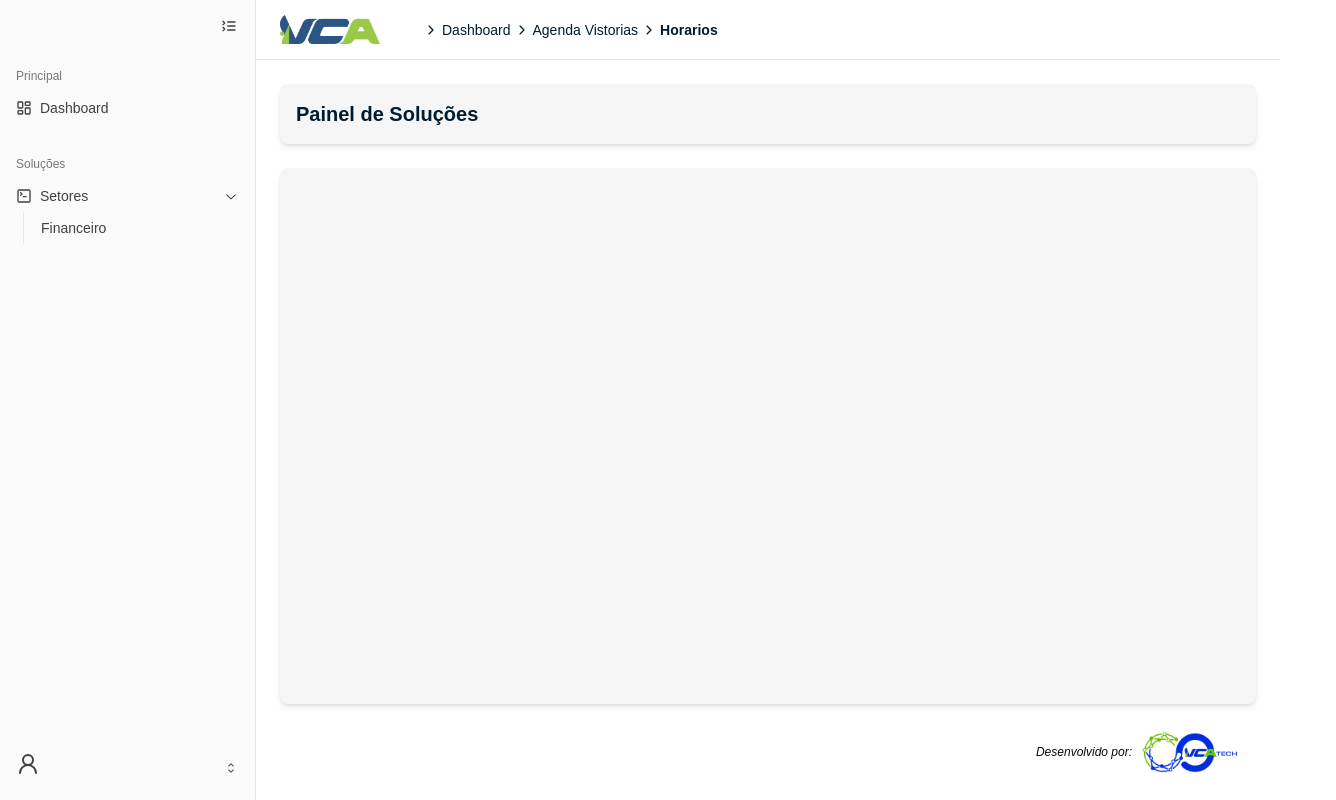
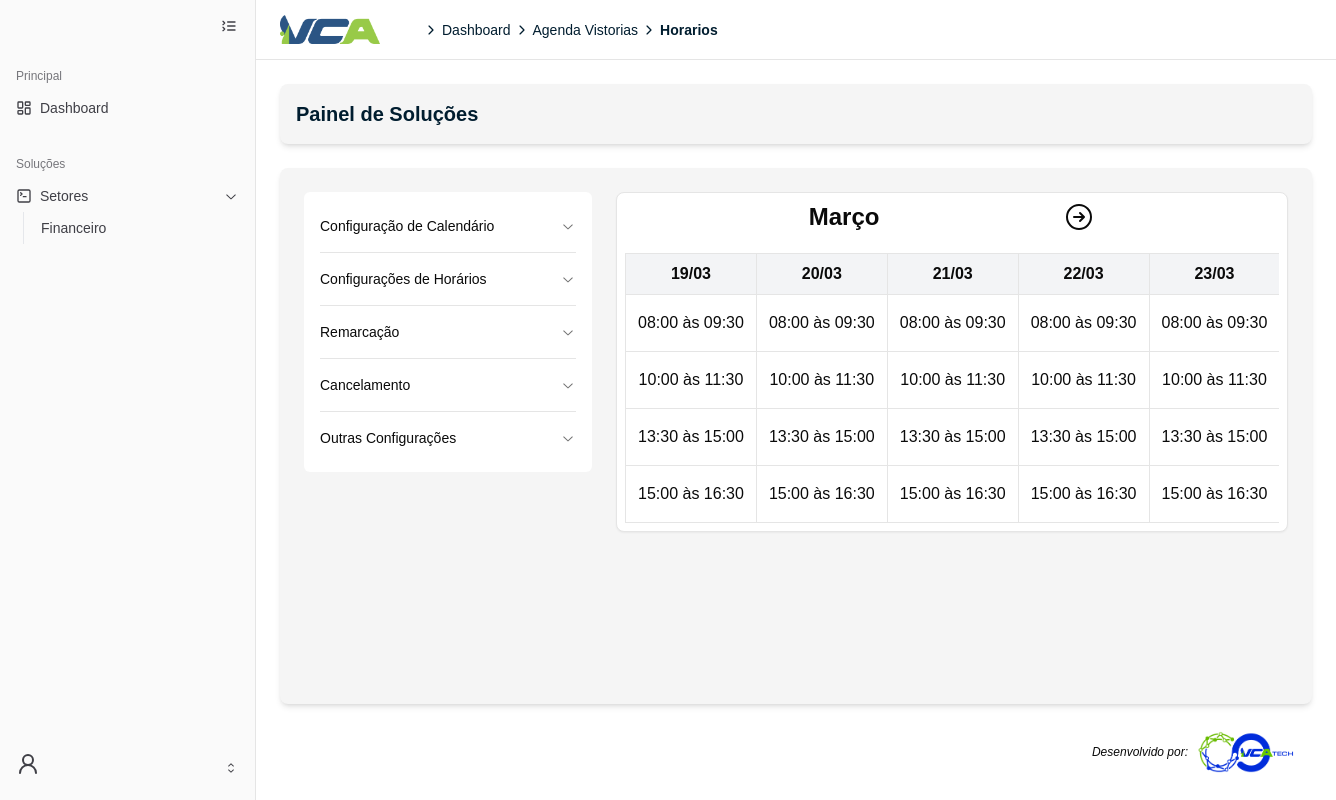
Before and after one commit to ti-vca-construtora/vca-tech, a Next.js app: page /dashboard/agenda-vistorias/horarios in a window 1280 px wide. Shown: the whole page, 1336 px wide, since content can reach past the window. Built offline with nearby package versions, Linux system fonts and the light colour scheme.

Commit message:
feat: agendamento de vistorias

```diff
--- /dev/null
+++ b/src/app/dashboard/agenda-vistorias/horarios/_components/accordion.tsx
@@ -0,0 +1,42 @@
+import {
+  Accordion,
+  AccordionContent,
+  AccordionItem,
+  AccordionTrigger,
+} from '@/components/ui/accordion'
+
+export function AccordionComp() {
+  return (
+    <Accordion
+      type="single"
+      collapsible
+      className="w-full bg-white rounded-md px-4 py-2"
+    >
+      <AccordionItem value="item-1">
+        <AccordionTrigger>Configuração de Calendário</AccordionTrigger>
+        <AccordionContent>
+          Configuração de calendário dias, quantidade, prazos mínimo e máximo,
+          inputs e sets.
+        </AccordionContent>
+      </AccordionItem>
+      <AccordionItem value="item-2">
+        <AccordionTrigger>Configurações de Horários</AccordionTrigger>
+        <AccordionContent>
+          Configurações e definição de horários, 08:30, 09:30, 14:30, etc ...
+        </AccordionContent>
+      </AccordionItem>
+      <AccordionItem value="item-3">
+        <AccordionTrigger>Remarcação</AccordionTrigger>
+        <AccordionContent>Horas para remarcação, etc ...</AccordionContent>
+      </AccordionItem>
+      <AccordionItem value="item-4">
+        <AccordionTrigger>Cancelamento</AccordionTrigger>
+        <AccordionContent>Regras de cancelamento, etc ...</AccordionContent>
+      </AccordionItem>
+      <AccordionItem value="item-5" className="border-none">
+        <AccordionTrigger>Outras Configurações</AccordionTrigger>
+        <AccordionContent>Outras configurações default</AccordionContent>
+      </AccordionItem>
+    </Accordion>
+  )
+}
--- /dev/null
+++ b/src/app/dashboard/agenda-vistorias/horarios/_components/calendar.tsx
@@ -0,0 +1,114 @@
+'use client'
+
+import { useState } from 'react'
+import { PiArrowCircleRight, PiArrowCircleLeft } from 'react-icons/pi'
+
+export function Calendar() {
+  const atualDate = new Date()
+  const [currentMonth, setCurrentMonth] = useState(atualDate.getMonth())
+  const [countDaysMonth, setCountDaysMonth] = useState(
+    new Date(atualDate.getFullYear(), atualDate.getMonth() + 1, 0).getDate(),
+  )
+  const [atualDay, setAtualDay] = useState(atualDate.getDate())
+  const monthName = new Date(
+    atualDate.getFullYear(),
+    currentMonth,
+  ).toLocaleString('pt-BR', { month: 'long' })
+
+  const prevMonth = () => {
+    setCurrentMonth((prevMonth) => {
+      const newMonth = Math.max(prevMonth - 1, 0)
+      setCountDaysMonth(
+        new Date(atualDate.getFullYear(), newMonth + 1, 0).getDate(),
+      )
+
+      if (newMonth === atualDate.getMonth()) {
+        setAtualDay(atualDate.getDate())
+      } else {
+        setAtualDay(0)
+      }
+
+      return newMonth
+    })
+  }
+
+  const nextMonth = () => {
+    setCurrentMonth((prevMonth) => {
+      const newMonth = Math.min(prevMonth + 1, 11)
+      setCountDaysMonth(
+        new Date(atualDate.getFullYear(), newMonth + 1, 0).getDate(),
+      )
+      setAtualDay(0)
+      return newMonth
+    })
+  }
+
+  const trTable = () => {
+    return (
+      <thead>
+        <tr>
+          {Array.from({ length: countDaysMonth - atualDay }, (_, i) => {
+            const day = (i + 1 + atualDay).toString().padStart(2, '0')
+            return (
+              <th
+                key={i}
+                className="border py-2 px-2 text-center bg-gray-100"
+              >{`${day}/${(currentMonth + 1).toString().padStart(2, '0')}`}</th>
+            )
+          })}
+        </tr>
+      </thead>
+    )
+  }
+
+  const tdTable = () => {
+    return (
+      <tbody>
+        {Array.from({ length: 4 }, (_, rowIndex) => (
+          <tr key={rowIndex}>
+            {Array.from(
+              { length: countDaysMonth - atualDay },
+              (_, colIndex) => (
+                <td
+                  key={colIndex}
+                  className="cursor-pointer border py-4 px-3 text-center hover:bg-gray-200"
+                >
+                  {rowIndex === 0 && '08:00 às 09:30'}
+                  {rowIndex === 1 && '10:00 às 11:30'}
+                  {rowIndex === 2 && '13:30 às 15:00'}
+                  {rowIndex === 3 && '15:00 às 16:30'}
+                </td>
+              ),
+            )}
+          </tr>
+        ))}
+      </tbody>
+    )
+  }
+
+  return (
+    <div>
+      <div className="flex flex-col p-2 justify-center items-center rounded-lg border bg-card text-card-foreground shadow-sm w-full h-auto">
+        <div className="flex w-full justify-evenly items-center mb-5">
+          {currentMonth > atualDate.getMonth() && (
+            <span className="cursor-pointer" onClick={prevMonth}>
+              <PiArrowCircleLeft className="transition-all ease-in-out delay-50 rounded-xl w-8 h-8 hover:bg-gray-100" />
+            </span>
+          )}
+          <h1 className="flex items-center text-center justify-center font-semibold text-2xl text-trasform: capitalize">
+            {monthName}
+          </h1>
+          <span className="cursor-pointer" onClick={nextMonth}>
+            <PiArrowCircleRight className="transition-all ease-in-out delay-50 rounded-xl w-8 h-8 hover:bg-gray-100" />
+          </span>
+        </div>
+        <div id="agenda" className="overflow-x-auto w-full">
+          <table className="min-w-max border-collapse">
+            {trTable()}
+            {tdTable()}
+          </table>
+        </div>
+      </div>
+    </div>
+  )
+}
--- /dev/null
+++ b/src/app/dashboard/agenda-vistorias/horarios/_components/disponibilizar-horarios.tsx
@@ -0,0 +1,17 @@
+import { AccordionComp } from './accordion'
+import { Calendar } from './calendar'
+
+const DisponibilizarHorarios = () => {
+  return (
+    <div className="flex size-full p-6">
+      <div className="w-1/3 mr-6 min-w-72">
+        <AccordionComp />
+      </div>
+      <div className="max-w-2xl">
+        <Calendar />
+      </div>
+    </div>
+  )
+}
+
+export default DisponibilizarHorarios
--- a/src/app/dashboard/agenda-vistorias/horarios/page.tsx
+++ b/src/app/dashboard/agenda-vistorias/horarios/page.tsx
@@ -1,5 +1,11 @@
+import DisponibilizarHorarios from './_components/disponibilizar-horarios'
+
 const Horarios = () => {
-  return <></>
+  return (
+    <>
+      <DisponibilizarHorarios />
+    </>
+  )
 }
 
 export default Horarios
--- a/src/app/dashboard/setores/financeiro/page.tsx
+++ b/src/app/dashboard/setores/financeiro/page.tsx
@@ -1,6 +1,6 @@
 import React from 'react'
 import { CiCalculator1 } from 'react-icons/ci'
-import { PiPixLogo, PiCalendarCheckDuotone } from 'react-icons/pi'
+import { PiPixLogo } from 'react-icons/pi'
 
 import { Solucoes, SolucoesCard } from '@/components/solucoes-card'
 
@@ -17,12 +17,12 @@ const solucoesData: Solucoes[] = [
     Icon: PiPixLogo,
     href: 'gerador-pix?title=Gerador de Pix',
   },
-  {
-    titulo: 'Agenda de Vistorias',
-    descricao: 'Configura e relaciona a agenda de vistorias do cliente.',
-    Icon: PiCalendarCheckDuotone,
-    href: 'agenda-vistorias?title=Agenda de Vistorias',
-  },
+  // {
+  //   titulo: 'Agenda de Vistorias',
+  //   descricao: 'Configura e relaciona a agenda de vistorias do cliente.',
+  //   Icon: PiCalendarCheckDuotone,
+  //   href: 'agenda-vistorias?title=Agenda de Vistorias',
+  // },
 ]
 
 const Financeiro = () => {
```
